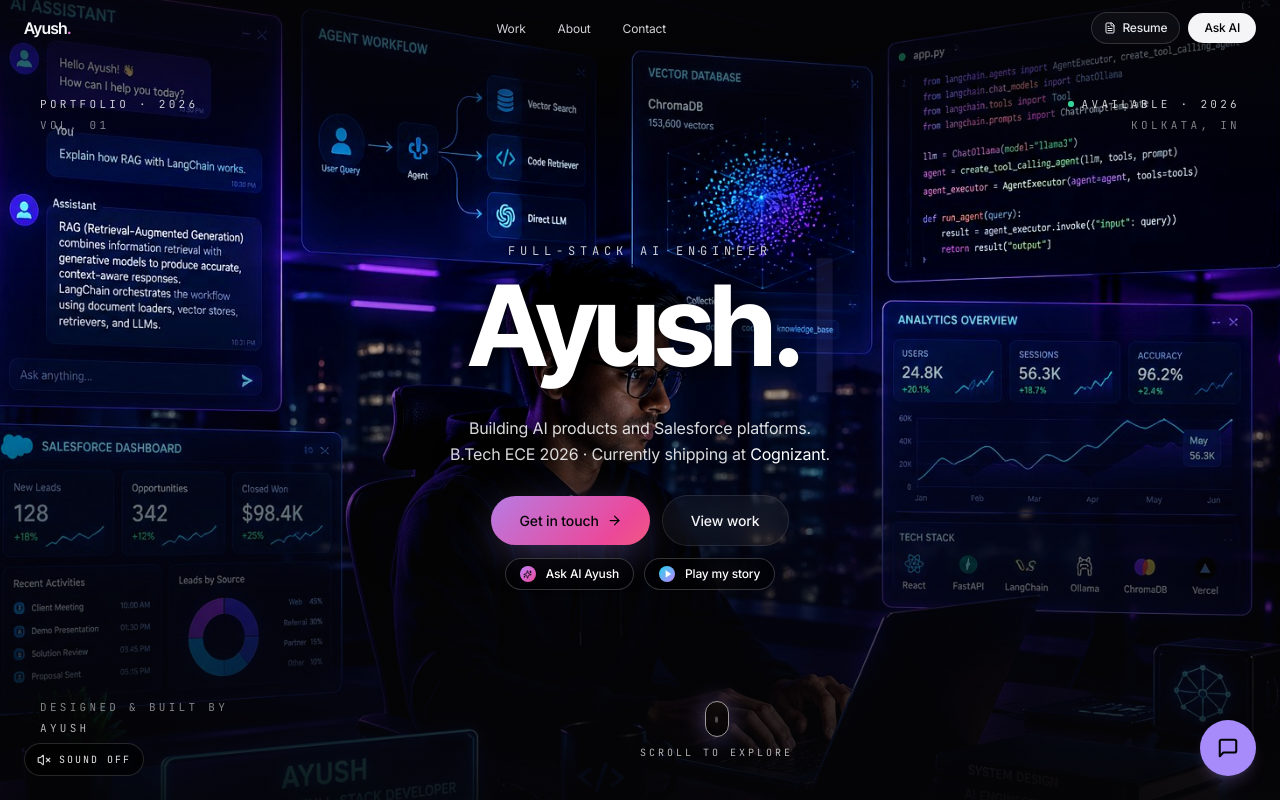
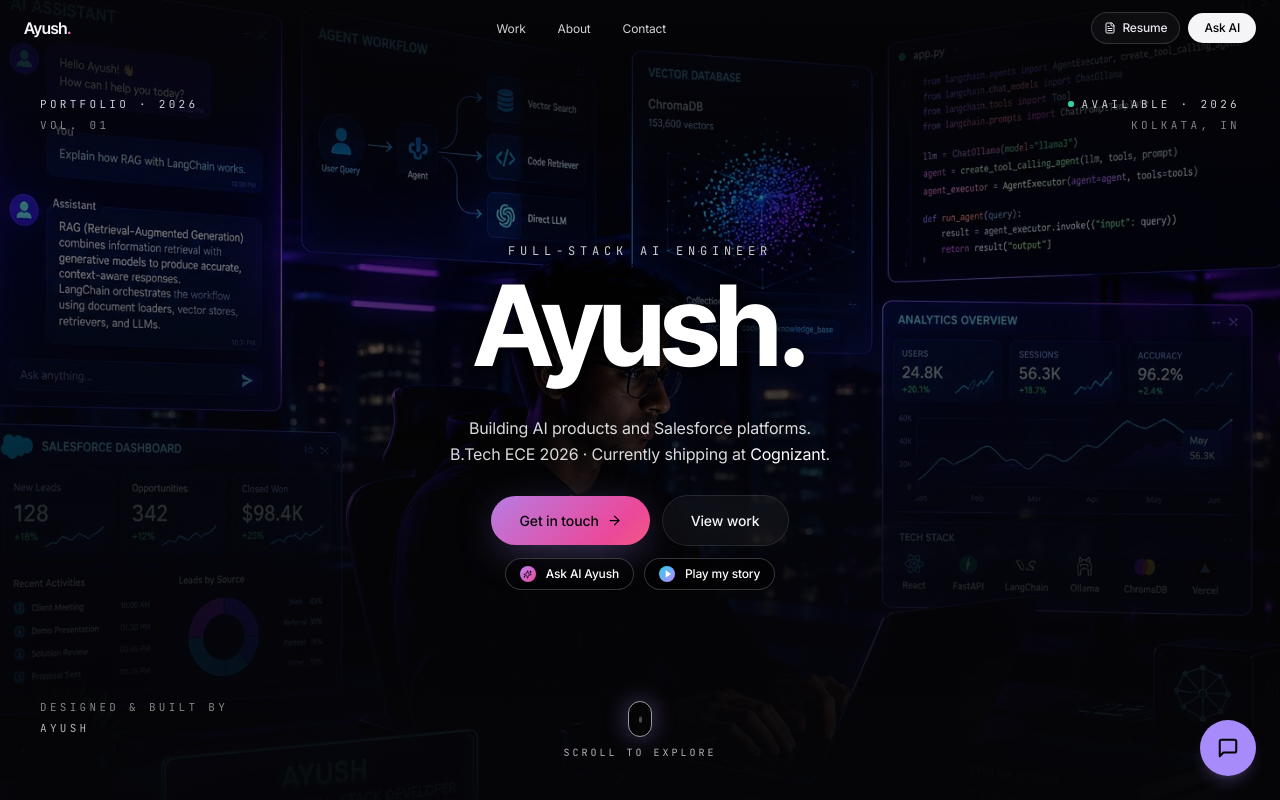
Before and after one commit to ayushme1234/Ayush-next-portfolio, a Next.js app: page / in a window 1280 px wide. Shown: the top 800 px of the page. Built offline with nearby package versions, Linux system fonts and the light colour scheme.

Commit message:
Add files via upload

```diff
--- a/components/Hero.jsx
+++ b/components/Hero.jsx
@@ -1,7 +1,7 @@
 'use client'
-import { useEffect, useRef, useState } from 'react'
+import { useEffect, useRef } from 'react'
 import { motion, useScroll, useTransform, useSpring } from 'framer-motion'
-import { ArrowRight, Sparkles, Play, Volume2, VolumeX } from 'lucide-react'
+import { ArrowRight, Sparkles, Play } from 'lucide-react'
 import { useUI } from '@/lib/store'
 import MagneticButton from './MagneticButton'
 import FloatingOrbs from './FloatingOrbs'
@@ -14,9 +14,6 @@
 
   const heroRef = useRef(null)
   const layerRef = useRef(null)
-  const audioRef = useRef(null)
-
-  const [muted, setMuted] = useState(true)
 
   const { scrollYProgress } = useScroll({
     target: heroRef,
@@ -55,15 +52,6 @@
     return () => window.removeEventListener('mousemove', onMove)
   }, [mxRaw, myRaw])
 
-  // Optional video audio (kept available — plays only after user clicks unmute)
-  const toggleSound = () => {
-    if (!audioRef.current) return
-    const next = !muted
-    audioRef.current.muted = next
-    setMuted(next)
-    if (!next) audioRef.current.play().catch(() => {})
-  }
-
   return (
     <section
       ref={heroRef}
@@ -95,12 +83,18 @@
       </motion.div>
 
       {/* ───── DIM OVERLAYS ───── */}
+      {/* Base dim — covers the whole image so text is readable everywhere */}
+      <div
+        className="pointer-events-none absolute inset-0 z-[1]"
+        style={{ background: 'rgba(5, 5, 7, 0.55)' }}
+        aria-hidden="true"
+      />
       {/* Soft top fade so the nav has contrast */}
       <div
         className="pointer-events-none absolute inset-x-0 top-0 z-[1] h-48"
         style={{
           background:
-            'linear-gradient(180deg, rgba(5,5,7,0.85) 0%, rgba(5,5,7,0.4) 60%, transparent 100%)',
+            'linear-gradient(180deg, rgba(5,5,7,0.9) 0%, rgba(5,5,7,0.5) 60%, transparent 100%)',
         }}
         aria-hidden="true"
       />
@@ -109,7 +103,7 @@
         className="pointer-events-none absolute inset-x-0 bottom-0 z-[1] h-2/3"
         style={{
           background:
-            'linear-gradient(180deg, transparent 0%, rgba(5,5,7,0.5) 40%, rgba(5,5,7,0.92) 100%)',
+            'linear-gradient(180deg, transparent 0%, rgba(5,5,7,0.6) 40%, rgba(5,5,7,0.95) 100%)',
         }}
         aria-hidden="true"
       />
@@ -246,28 +240,6 @@
 
       {/* Animated scroll indicator — centered bottom */}
       <ScrollCue />
-
-      {/* Hidden audio source (sound option) */}
-      <audio ref={audioRef} src="/videos/hero-bg.mp4" loop preload="none" muted />
-
-      {/* Sound toggle */}
-      <motion.button
-        initial={{ opacity: 0, y: 10 }}
-        animate={{ opacity: 1, y: 0 }}
-        transition={{ delay: 2, duration: 0.6 }}
-        onClick={toggleSound}
-        aria-label={muted ? 'Unmute background audio' : 'Mute background audio'}
-        className="fixed bottom-6 left-6 z-30 flex items-center gap-2 rounded-full border border-white/15 bg-black/60 px-3 py-2 backdrop-blur-md transition-colors hover:border-white/30 hover:bg-black/80"
-      >
-        {muted ? (
-          <VolumeX size={14} className="text-white/80" />
-        ) : (
-          <Volume2 size={14} className="text-emerald-400" />
-        )}
-        <span className="font-mono text-[10px] uppercase tracking-[0.2em] text-white/90">
-          {muted ? 'Sound off' : 'Sound on'}
-        </span>
-      </motion.button>
     </section>
   )
 }
--- a/components/ScrollCue.jsx
+++ b/components/ScrollCue.jsx
@@ -3,7 +3,7 @@
 
 /**
  * ScrollCue — animated mouse-with-wheel indicator + label.
- * Sits at the bottom of the hero, makes "scroll" obvious to first-time visitors.
+ * Absolutely positioned at the bottom-center of the hero section.
  */
 export default function ScrollCue() {
   return (
@@ -11,8 +11,9 @@
       initial={{ opacity: 0, y: 10 }}
       animate={{ opacity: 1, y: 0 }}
       transition={{ delay: 1.6, duration: 0.7 }}
-      className="pointer-events-none absolute left-1/2 bottom-6 z-10 flex -translate-x-1/2 flex-col items-center gap-2 md:bottom-10"
+      className="pointer-events-none absolute bottom-6 left-0 right-0 z-20 flex justify-center md:bottom-10"
     >
+      <div className="flex flex-col items-center gap-2">
         {/* Mouse outline */}
         <div
           className="relative flex h-9 w-6 items-start justify-center rounded-full border-[1.5px] border-white/60 backdrop-blur-sm"
@@ -27,6 +28,7 @@
         <span className="font-mono text-[9px] uppercase tracking-[0.3em] text-white/70 md:text-[10px]">
           Scroll to explore
         </span>
+      </div>
     </motion.div>
   )
 }
--- a/components/Typewriter.jsx
+++ b/components/Typewriter.jsx
@@ -2,16 +2,14 @@
 import { useEffect, useState } from 'react'
 
 /**
- * Typewriter — types out the given text character by character,
- * then keeps the cursor blinking. Loops if `loop` prop is true.
+ * Typewriter — types out the given text character by character.
+ * Cursor blinks DURING typing, then disappears once typing is done.
  */
 export default function Typewriter({
   text,
   speed = 110,
   startDelay = 200,
   cursorChar = '|',
-  loop = false,
-  pauseBeforeRestart = 1800,
   className = '',
   cursorClassName = '',
 }) {
@@ -19,11 +17,11 @@
   const [showCursor, setShowCursor] = useState(true)
   const [done, setDone] = useState(false)
 
+  // Type out the text
   useEffect(() => {
     let cancelled = false
     let i = 0
     let typingTimer
-    let restartTimer
 
     const startDelayTimer = setTimeout(() => {
       if (cancelled) return
@@ -36,14 +34,6 @@
           typingTimer = setTimeout(tick, speed)
         } else {
           setDone(true)
-          if (loop) {
-            restartTimer = setTimeout(() => {
-              i = 0
-              setDone(false)
-              setOutput('')
-              tick()
-            }, pauseBeforeRestart)
-          }
         }
       }
       tick()
@@ -53,19 +43,20 @@
       cancelled = true
       clearTimeout(startDelayTimer)
       clearTimeout(typingTimer)
-      clearTimeout(restartTimer)
     }
-  }, [text, speed, startDelay, loop, pauseBeforeRestart])
+  }, [text, speed, startDelay])
 
-  // Cursor blink
+  // Cursor blink — only while typing is in progress
   useEffect(() => {
+    if (done) return
     const blink = setInterval(() => setShowCursor((s) => !s), 530)
     return () => clearInterval(blink)
-  }, [])
+  }, [done])
 
   return (
     <span className={className}>
       {output}
+      {!done && (
         <span
           aria-hidden="true"
           className={`${cursorClassName} ${
@@ -80,6 +71,7 @@
         >
           {cursorChar}
         </span>
+      )}
     </span>
   )
 }
```
Lines whose indentation alone changed are shown as unchanged.
